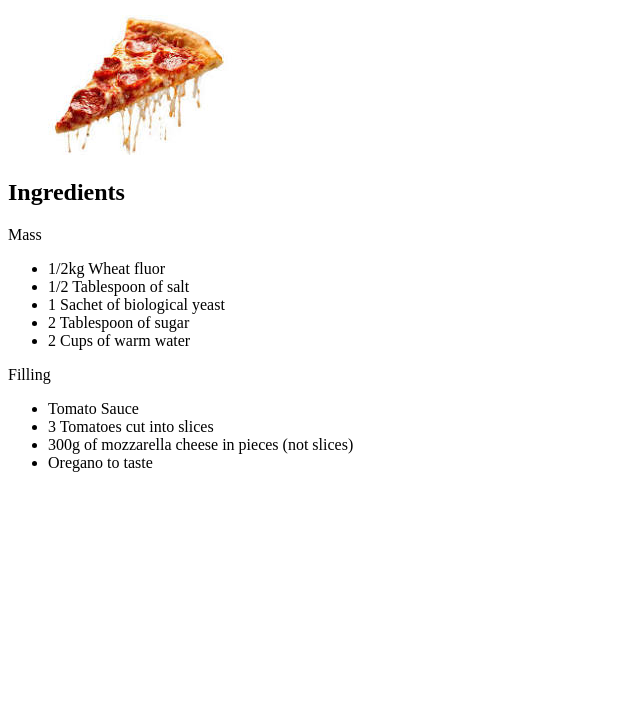
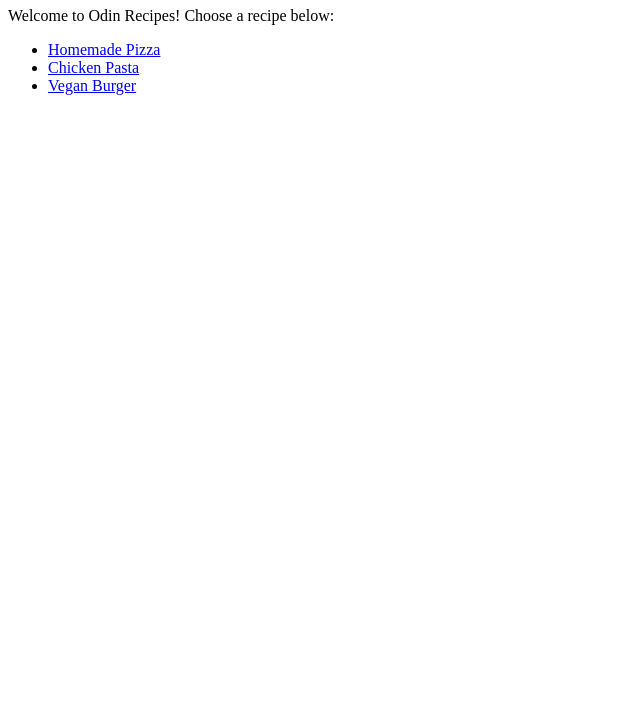
Before and after one commit to Thiagouh/odin-recipes, a plain HTML site: page index.html in a window 1280 px wide. Shown: the part 73-800 px from the top of the page, without its empty margins (0-640 px from the left). Drawn offline with Linux system fonts and the light colour scheme.

Commit message:
feat: update index.html to match new pages

```diff
--- a/index.html
+++ b/index.html
@@ -1,28 +1,19 @@
 <!DOCTYPE html>
 <html lang="en">
   <head>
-    <meta charset="UTF-8">
-    <meta name="viewport" content="width=device-width, initial-scale=1.0">
+    <meta charset="UTF-8" />
+    <meta name="viewport" content="width=device-width, initial-scale=1.0" />
     <title>Odin Recipes</title>
   </head>
   <body>
-    <h1>Homemade Pizza</h1>
-    <img src="./images/pizza.jpeg" alt="A Slice of Pizza">
-    <h2>Ingredients</h2>
-    <p>Mass</p>
+    <h1>Odin Recipes</h1>
+    <p>Welcome to Odin Recipes! Choose a recipe below:</p>
+    <nav>
       <ul>
-        <li>1/2kg Wheat fluor</li>
-        <li>1/2 Tablespoon of salt</li>
-        <li>1 Sachet of biological yeast</li>
-        <li>2 Tablespoon of sugar</li>
-        <li>2 Cups of warm water</li>
+        <li><a href="./odin-recipes/pizza.html">Homemade Pizza</a></li>
+        <li><a href="./odin-recipes/chicken-pasta.html">Chicken Pasta</a></li>
+        <li><a href="./odin-recipes/vegan-burguer.html">Vegan Burger</a></li>
       </ul>
-    <p>Filling</p>
-    <ul>
-        <li>Tomato Sauce</li>
-        <li>3 Tomatoes cut into slices</li>
-        <li>300g of mozzarella cheese in pieces (not slices)</li>
-        <li>Oregano to taste</li>
-    </ul>
+    </nav>
   </body>
 </html>
```
Lines whose indentation alone changed are shown as unchanged.
